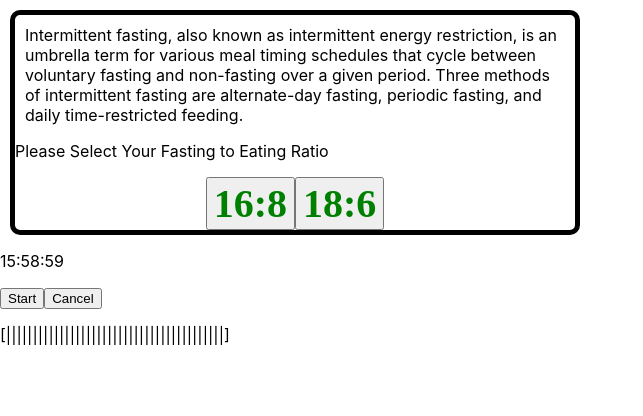
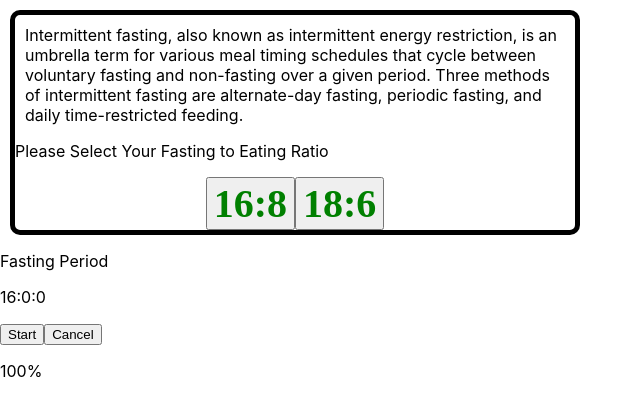
Before and after one commit to graceB-J/FastTrack_Timer, a React (Create React App) app: page / in a window 1280 px wide. Shown: the top 416 px of the page, without its empty margins (0-643 px from the left). Built offline with nearby package versions, Linux system fonts and the light colour scheme.

Commit message:
Timer pure functionality fully implemented

```diff
--- a/src/App.js
+++ b/src/App.js
@@ -8,7 +8,7 @@ class App extends React.Component {
   constructor(props) {
     super(props)
     this.state = {
-      orders: []
+      history: []
     };
   }
   handleAddFast = length => {
@@ -16,11 +16,18 @@ class App extends React.Component {
     this.state = length;
     console.log(length);
   }
+
+  // handleFinished = fastInfo => {
+  //   this.setState(prevState => {{
+  //     history: prevState.concat(fastInfo)
+  //   }})
+  // }
+
   render() {
     return (
       <div>
         <SelectionArea handleAddFast={this.handleAddFast} />
-        <Timer totalFastTime={16 * 60 * 60 - 61} />
+        <Timer totalFastTime={16 * 60 * 60} />
       </div>
     );
   }
--- a/src/Timer.js
+++ b/src/Timer.js
@@ -2,41 +2,63 @@ import React, { useState, useEffect } from 'react';
 
 const Timer = ({ totalFastTime }) => {
     const [startTime, setStartTime] = useState(-1);
+    const [timeLeft, setTimeLeft] = useState(totalFastTime);
+    const [fasting, setFasting] = useState(true);
+    const [totalTime, setTotalTime] = useState(totalFastTime)
+
+    useEffect(() => {
+        if (startTime !== -1) {
+            setTimeLeft(totalTime - ((Date.now() / 1000) - startTime ));
+            const interval = setInterval(() => {
+                setTimeLeft(totalTime - ((Date.now() / 1000) - startTime ));
+                if (totalTime - ((Date.now() / 1000) - startTime ) < 1) {
+                    if (fasting) {
+                        setFasting(false);
+                        setTotalTime((24 * 60 * 60) - totalTime);
+                        setStartTime(Date.now() / 1000);
+                    } else {
+                        clearInterval(interval);
+                    }
+                }
+            }, 500);
+            return () => clearInterval(interval);
+        } else {
+            setTimeLeft(totalTime);
+        }
+    }, [startTime])
 
     const handleStart = () => {
+        const start = document.getElementById("start");
+        start.disabled = true;
         setStartTime(Date.now() / 1000);
     }
 
     const handleCancel = () => {
-        //TODO STUB
+        const start = document.getElementById("start");
+        start.disabled = false;
+        setTotalTime(totalFastTime);
+        setStartTime(-1);
+        setFasting(true);
     }
+
 
     return (
         <div>
+            {fasting && <p>Fasting Period</p>}
+            {!fasting && <p>Eating Period</p>}
             <Countdown
-                totalFastTime={totalFastTime}
-                startTime={startTime} />
+                timeLeft={timeLeft} />
             <TimerButton
                 handleStart={handleStart}
                 handleCancel={handleCancel} />
-            <ProgressBar />
+            <ProgressBar
+                totalTime={totalTime}
+                timeLeft={timeLeft} />
         </div>
     )
 }
 
-const Countdown = ({ totalFastTime, startTime }) => {
-    const [timeLeft, setTimeLeft] = useState(totalFastTime);
-
-    useEffect(() => {
-        if (startTime !== -1) {
-            setTimeLeft(totalFastTime - ((Date.now() / 1000) - startTime ));
-            const interval = setInterval(() => {
-                setTimeLeft(totalFastTime - ((Date.now() / 1000) - startTime ));
-            }, 1000);
-            return () => clearInterval(interval);
-        }
-    }, [startTime]);
-
+const Countdown = ({ timeLeft }) => {
     return (
         <p>{Math.floor(timeLeft / (60 * 60))}:{Math.floor(timeLeft / 60 % 60)}:{Math.floor(timeLeft % 60)}</p>
     )
@@ -46,15 +68,15 @@ const TimerButton = ({ handleStart, handleCancel }) => {
     //Start + Stop/Cancel controls for timer
     return (
         <div>
-            <button id ="start" onClick={handleStart}>Start</button>
+            <button id="start" onClick={handleStart}>Start</button>
             <button onClick={handleCancel}>Cancel</button>
         </div>
     )
 }
 
-const ProgressBar = () => {
+const ProgressBar = ({ totalTime, timeLeft }) => {
     return (
-        <div><p>[|||||||||||||||||||||||||||||||||||||||||]</p></div>
+    <div><p>{timeLeft / totalTime * 100}%</p></div>
     )
 }
 
```
